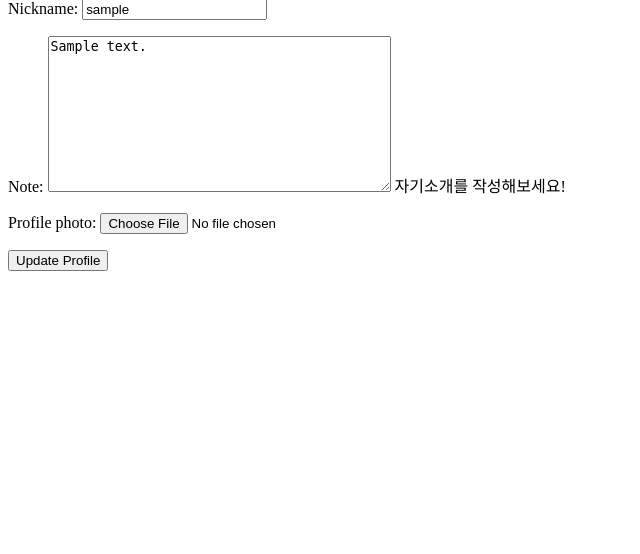
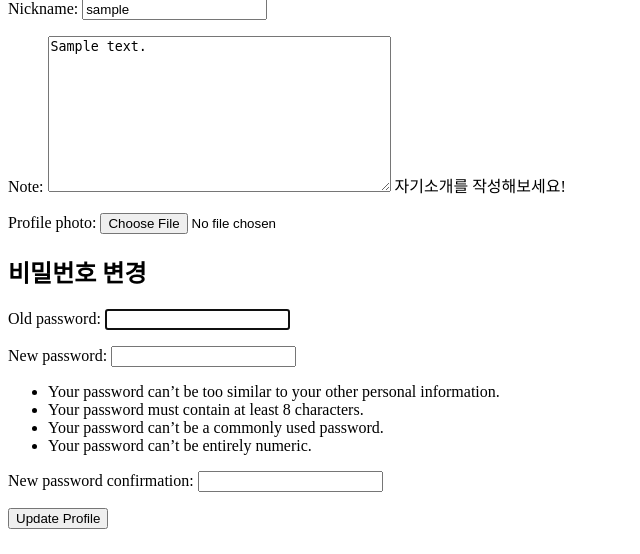
Before and after one commit to lucykorea414/ECOPS_WEB_TF, a Django app: page /users/profile_edit/1 in a window 1280 px wide. Shown: the part 246-800 px from the top of the page, without its empty margins (0-640 px from the left). Run offline with Django 4.2, Linux system fonts and the light colour scheme; a user stored in the database is signed in; tables that the repository leaves empty hold one stand-in row (values such as "Sample post"); parts of the project's set-up code (start-up, migrations or seed data) failed here and were passed over.

Commit message:
add: password change 기능

```diff
--- a/django_webserver/templates/users/profile_edit.html
+++ b/django_webserver/templates/users/profile_edit.html
@@ -10,6 +10,8 @@
         <form method="POST" enctype="multipart/form-data">
             {% csrf_token %}
             {{ form.as_p }}
+            <h2>비밀번호 변경</h2>
+            {{ password_form.as_p }}
             <button class="btn-btn-secondary">Update Profile</button>
         </form>
     </div>
--- a/django_webserver/users/forms.py
+++ b/django_webserver/users/forms.py
@@ -1,5 +1,5 @@
 from django import forms
-from django.contrib.auth.forms import UserCreationForm
+from django.contrib.auth.forms import UserCreationForm, PasswordChangeForm
 from django.contrib.auth.models import User
 from .models import Comment, Profile
 
@@ -29,3 +29,11 @@ class ProfileForm(forms.ModelForm):
         model = Profile
         fields = ['nickname', 'note', 'profile_photo']
         widgets = {'profile_photo': forms.FileInput(attrs={'accept': 'image/*'})}
+
+class CustomPasswordChangeForm(PasswordChangeForm):
+    def clean_new_password2(self):
+        new_password1 = self.cleaned_data.get('new_password1')
+        new_password2 = self.cleaned_data.get('new_password2')
+        if new_password1 and new_password2 and new_password1 != new_password2:
+            raise forms.ValidationError("새 비밀번호가 일치하지 않습니다.")
+        return new_password2
--- a/django_webserver/users/views.py
+++ b/django_webserver/users/views.py
@@ -1,5 +1,5 @@
 from django.shortcuts import render, redirect, get_object_or_404
-from django.contrib.auth import authenticate, login
+from django.contrib.auth import authenticate, login, update_session_auth_hash
 from django.contrib.auth.decorators import login_required
 from django.contrib.auth.models import User
 from django.views import View
@@ -48,14 +48,19 @@
 
     if request.method == 'POST':
         form = forms.ProfileForm(request.POST, request.FILES, instance=profile)
-        if form.is_valid():
+        password_form = forms.CustomPasswordChangeForm(User, request.POST)
+        if form.is_valid() and password_form.is_valid():
             form.save()
+            user = password_form.save()
+            update_session_auth_hash(request, User) # 세션 인증 유지
             return redirect('users:profile', pk=pk)
     else:
         form = forms.ProfileForm(instance=profile)
+        password_form = forms.CustomPasswordChangeForm(User)
 
     context = {
         'form': form,
+        'password_form': password_form,
         'profile': profile
     }
     return render(request, 'users/profile_edit.html', context)
```
